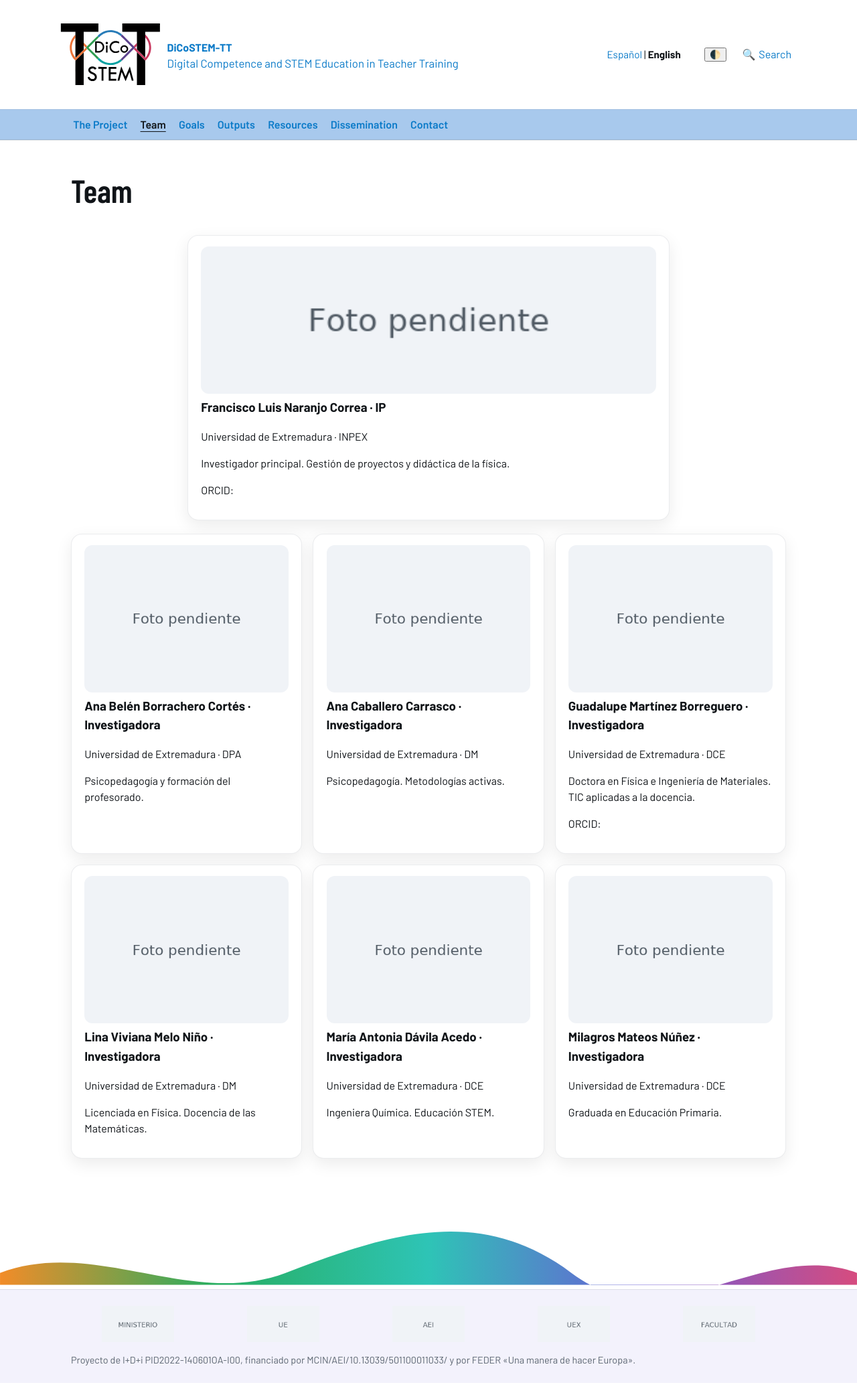
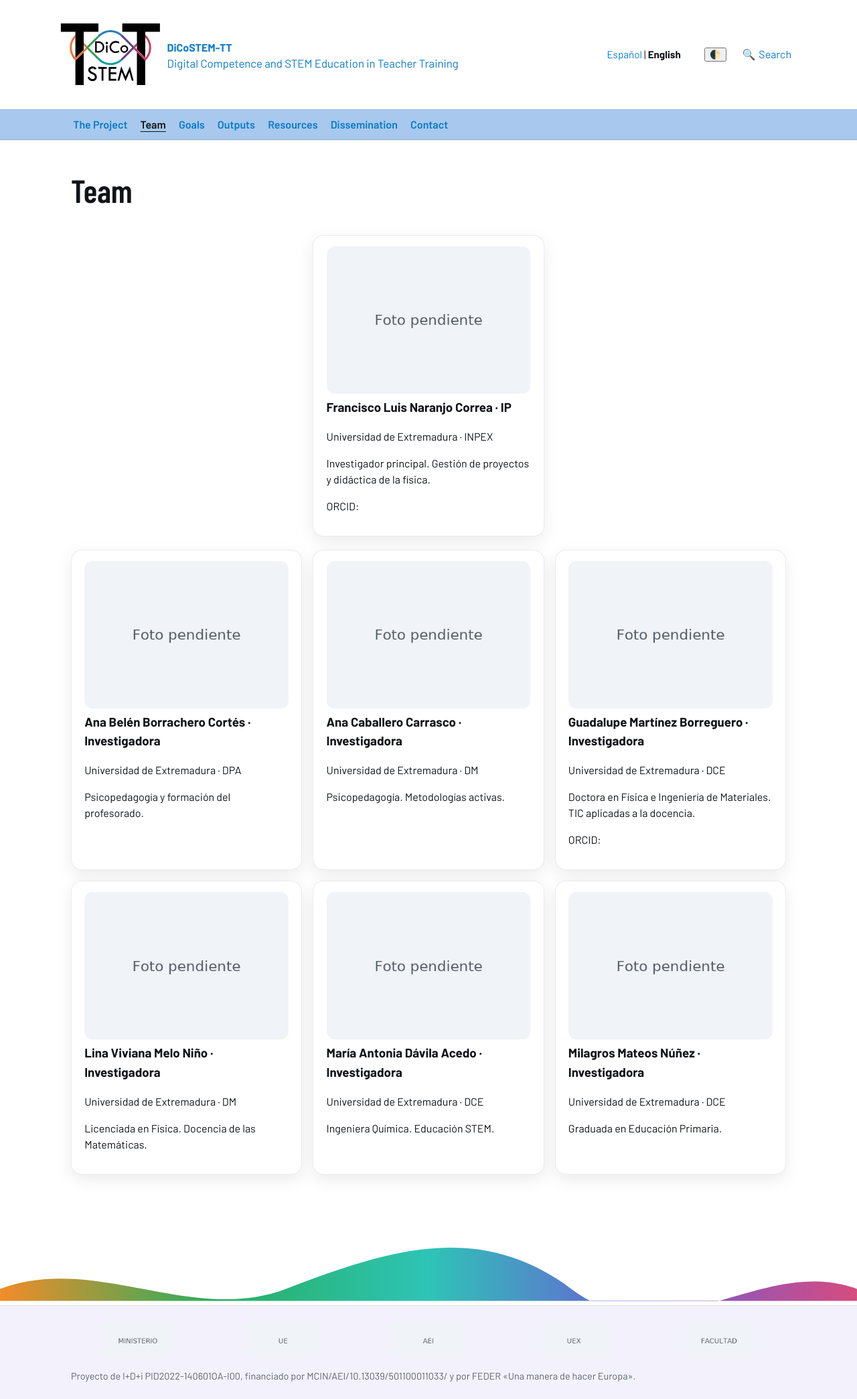
Before and after one commit to DiCoSTEM-TT/dicostem-tt.github.io, a Jekyll site: the page built from en/team.md, in a window 1280 px wide. Shown: the whole page at 67% size. Built offline with Jekyll 4.4.1, drawn with Linux system fonts in a browser that asks for light colours; comment, search, counter and statistics services are not loaded; before the commit the page ends 2065 px from its top, so only the background shows below that.

Commit message:
Update main.scss

```diff
--- a/assets/css/main.scss
+++ b/assets/css/main.scss
@@ -226,16 +226,18 @@ table.timeline th.task, table.timeline td.task { text-align: left; min-width: 26
    ========================= */
 .team { display: grid; gap: 1.2rem; }
 
-/* IP centrado en su propia fila */
+/* Fila del IP: mismo grid que abajo, y colocamos la tarjeta en la columna central */
 .team-lead{
-  display: flex;
-  justify-content: center;
+  display: grid;
+  grid-template-columns: repeat(3, minmax(260px, 1fr));
+  gap: 1rem;
 }
 .team-lead .card{
-  width: min(720px, 100%); /* destácala algo más ancha; ajusta a tu gusto */
+  grid-column: 2;          /* columna central */
+  /* sin width fijo: usará el ancho de una columna */
 }
 
-/* Resto en 3 columnas responsivas */
+/* Resto del equipo en 3 columnas */
 .team-grid{
   display: grid;
   grid-template-columns: repeat(3, minmax(260px, 1fr));
@@ -244,9 +246,13 @@ table.timeline th.task, table.timeline td.task { text-align: left; min-width: 26
 
 /* Responsive: 2 columnas en tablet, 1 en móvil */
 @media (max-width: 980px){
+  .team-lead{ grid-template-columns: repeat(2, minmax(240px, 1fr)); }
+  .team-lead .card{ grid-column: 1 / -1; } /* centrada ocupando la fila (no hay columna central en 2c) */
+
   .team-grid{ grid-template-columns: repeat(2, minmax(240px, 1fr)); }
 }
+
 @media (max-width: 640px){
+  .team-lead{ grid-template-columns: 1fr; }
   .team-grid{ grid-template-columns: 1fr; }
-  .team-lead .card{ width: 100%; }
 }
```
